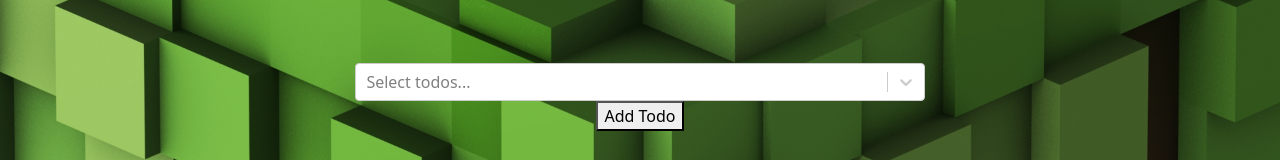
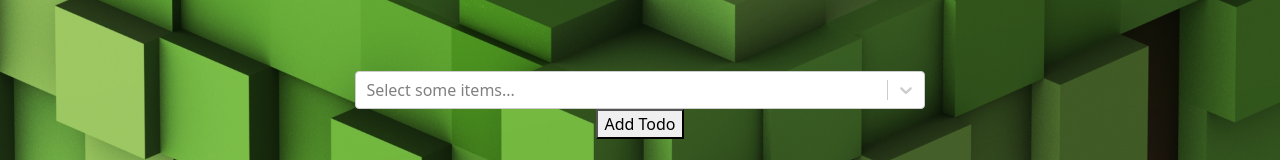
Before and after one commit to ZASMan/minecraft_todo_frontend, a React (Create React App) app: page /lists in a window 1280 px wide. Shown: the part 379-539 px from the top of the page. Built offline with nearby package versions, Linux system fonts and the light colour scheme; no server answers.

Commit message:
Finally got axios get call on the minecraft_items api endpoint to work and be displayed in react-select

```diff
--- a/src/components/Lists.css
+++ b/src/components/Lists.css
@@ -17,3 +17,14 @@
 .css-1nmdiq5-menu{
 	text-align: left;
 }
+
+.todo_item{
+	color: white;
+}
+
+.todo_item_list{
+	list-style-type: none;
+  padding: 0;
+  margin: 0;
+  display: grid;
+}
--- a/src/components/Lists.js
+++ b/src/components/Lists.js
@@ -23,20 +23,19 @@ function TodoList() {
     newTodos.splice(index, 1);
     setTodos(newTodos);
   };
-
-const [options, setOptions] = useState([]);
+// This sets variables in a fashion to work with the hook 'useState()'
+// You may set the arguments to any data type or empty
+  const [variants, setVariants] = useState([]);
 
    useEffect(() => {
     axios.get('http://localhost:9292/v1/minecraft_items/variants')
       .then(response => {
-      const options = Object.values(response.data).map(variant => ({
-        value: variant.id,
-        label: variant.name
-      }));
-      setOptions(options);
+        const dataArr = response.data
+        const dataArrParsed = JSON.parse(dataArr)
+        setVariants(dataArrParsed.map(variant => ({ label: variant, value: variant })));
       })
       .catch(error => {
-      console.log(error);
+        console.error(error);
       });
   }, []);
 
@@ -46,18 +45,18 @@ useEffect(() => {
       <form onSubmit={handleSubmit}>
         <Select
           isMulti
-          options={options}
+          options={variants}
           value={selectedOptions}
           onChange={handleSelectChange}
-          placeholder="Select todos..."
+          placeholder="Select some items..."
           isSearchable
           closeMenuOnSelect={false}
         />
         <button className="add_button">Add Todo</button>
       </form>
-      <ul>
+      <ul className="todo_item_list">
         {todos.map((todo, index) => (
-          <li key={index}>
+          <li className="todo_item" key={index}>
             {todo}{' '}
             <button onClick={() => handleDelete(index)}>Delete</button>
           </li>
```
Lines whose indentation alone changed are shown as unchanged.
